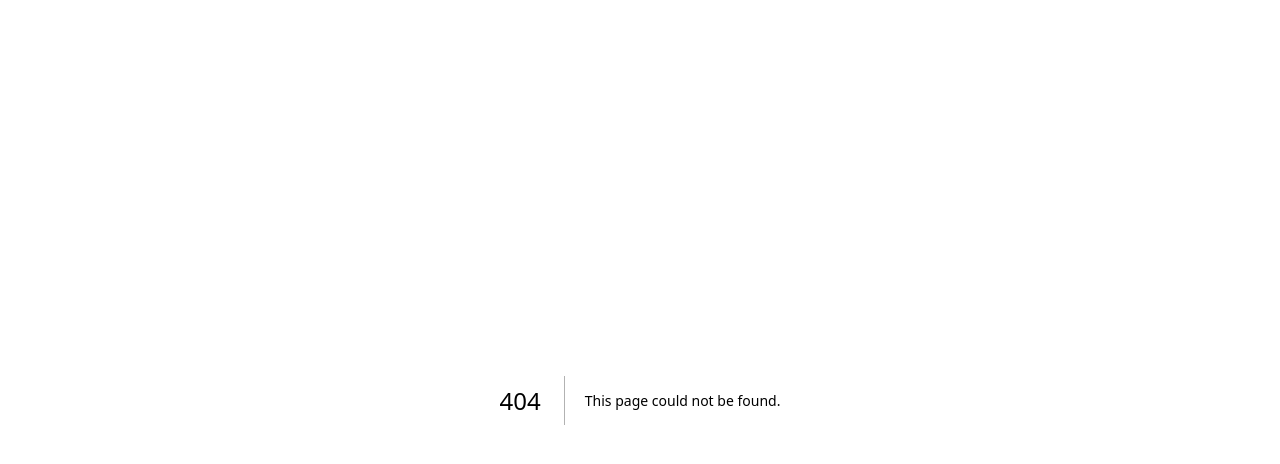
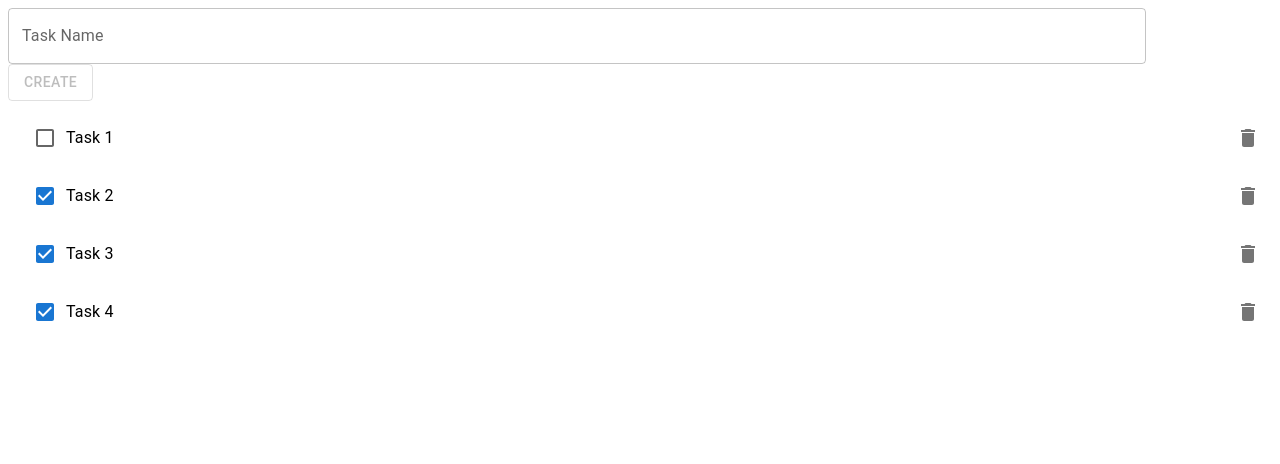
Before and after one commit to chanelleassaad/TaskManagement2, a Next.js app: page /task-management in a window 1280 px wide. Before the commit this address had no page. Shown: the top 464 px of the page. Built offline with nearby package versions, Linux system fonts and the light colour scheme.

Commit message:
create task management page use hooks and custom hooks to edit tasks

```diff
--- /dev/null
+++ b/src/hooks/useTaskList.tsx
@@ -0,0 +1,43 @@
+import { useState } from "react";
+
+export interface Task {
+  id: number;
+  name: string;
+  completed: boolean;
+}
+
+const useTaskList = () => {
+  const initialTasks = [
+    { id: 1, name: "Task 1", completed: false },
+    { id: 2, name: "Task 2", completed: true },
+    { id: 3, name: "Task 3", completed: true },
+    { id: 4, name: "Task 4", completed: true },
+  ];
+
+  const [tasks, setTasks] = useState(initialTasks);
+
+  const addTask = (name: any) => {
+    const newTask = {
+      id: tasks?.length > 0 ? tasks[tasks.length - 1].id + 1 : 1,
+      name,
+      completed: false,
+    };
+    setTasks([...tasks, newTask]);
+  };
+
+  const toggleTaskCompletion = (id: number) => {
+    setTasks(
+      tasks.map((task) =>
+        task.id === id ? { ...task, completed: !task.completed } : task
+      )
+    );
+  };
+
+  const deleteTask = (taskId: number) => {
+    setTasks(tasks.filter((t) => t.id != taskId));
+  };
+
+  return { tasks, addTask, toggleTaskCompletion, deleteTask };
+};
+
+export default useTaskList;
--- /dev/null
+++ b/src/pages/task-management/index.tsx
@@ -0,0 +1,66 @@
+import useTaskList from "@/hooks/useTaskList";
+import {
+  Button,
+  Checkbox,
+  IconButton,
+  List,
+  ListItem,
+  ListItemSecondaryAction,
+  ListItemText,
+  TextField,
+} from "@mui/material";
+import React, { useState } from "react";
+import DeleteIcon from "@mui/icons-material/Delete";
+
+function TaskManagement() {
+  const { tasks, addTask, toggleTaskCompletion, deleteTask } = useTaskList();
+
+  const [taskName, setTaskName] = useState("");
+
+  return (
+    <div>
+      <div className="flex justify-between">
+        <TextField
+          style={{ width: "90%", marginRight: "5%" }}
+          label="Task Name"
+          value={taskName}
+          onChange={(e) => setTaskName(e.target.value)}
+        />
+
+        <Button
+          variant="outlined"
+          onClick={() => {
+            addTask(taskName);
+            setTaskName("");
+          }}
+          disabled={taskName.trim() === ""}
+        >
+          Create
+        </Button>
+      </div>
+
+      <List>
+        {tasks.map((task) => (
+          <ListItem key={task.id}>
+            <Checkbox
+              checked={task.completed}
+              onChange={() => toggleTaskCompletion(task.id)}
+            />
+            <ListItemText primary={task.name} />
+            <ListItemSecondaryAction>
+              <IconButton
+                onClick={() => deleteTask(task.id)}
+                edge="end"
+                aria-label="delete"
+              >
+                <DeleteIcon />
+              </IconButton>
+            </ListItemSecondaryAction>
+          </ListItem>
+        ))}
+      </List>
+    </div>
+  );
+}
+
+export default TaskManagement;
--- a/src/styles/globals.css
+++ b/src/styles/globals.css
@@ -1,4 +1,4 @@
-@tailwind base;
+/* @tailwind base;
 @tailwind components;
 @tailwind utilities;
 
@@ -30,4 +30,4 @@ body {
   .text-balance {
     text-wrap: balance;
   }
-}
+} */
```
Also changed, not shown: package.json (+10 -4 lines), 1 other file (tests, documents, lock files or other folders).
